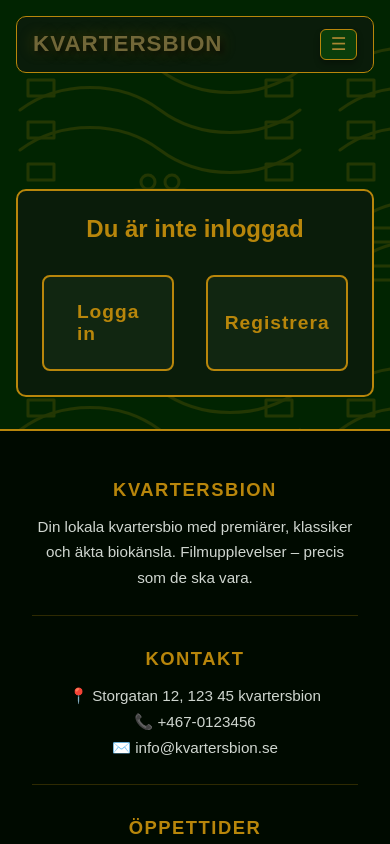
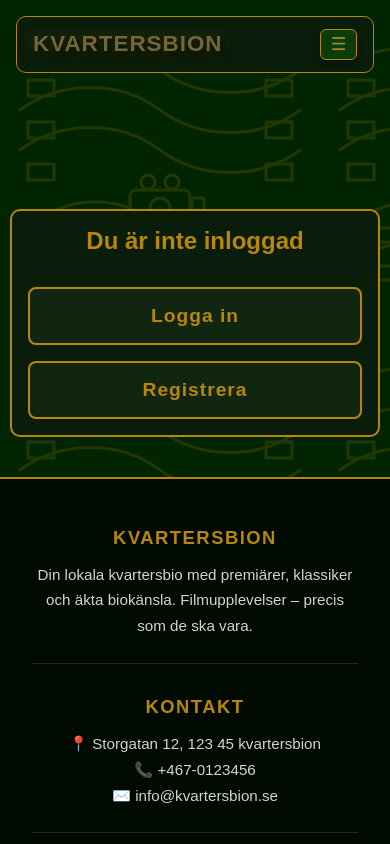
Before and after one commit to Jolle-Jay/Kvarters-Bion, a React (Vite) app: page /profile in a window 390 px wide. Shown: the top 844 px of the page. Built offline with nearby package versions, Linux system fonts and the light colour scheme.

Commit message:
Adjusted the profile page
for mobile view

```diff
--- a/src/CSS/profile.css
+++ b/src/CSS/profile.css
@@ -29,7 +29,7 @@
   background: #112611; /* Mörk bakgrund på boxen */
   border: 2px solid #B8860B; /* Gul ram */
   border-radius: 8px; /* Rundade hörn */
-  padding: 1.5rem 2.5rem; /* Inre avstånd i boxen */
+  padding: 1rem 2rem; /* Inre avstånd i boxen */
   display: flex; /* Centrerar innehållet i boxen */
   align-items: center; /* Vertikal centrering */
   justify-content: center; /* Horisontell centrering */
@@ -188,11 +188,10 @@
 } */
 
 /* Mobile responsive styles */
-@media (max-width: 768px) {
+@media (max-width: 481px) {
   .profile-container {
-    max-width: 100%;
-    margin: 100px 1rem 2rem;
-    padding: 1.5rem;
+    max-width: 95vw;
+    padding: 1rem;
   }
 
   .profile-container h2 {
@@ -216,6 +215,18 @@
     font-size: 0.95rem;
   }
 
+  .login-register-row {
+    flex-direction: column;
+    gap: 1rem;
+    align-items: center;
+  }
+
+  .login-register-box {
+    width: 100%;
+    min-width: 0;
+    padding: 1rem 0.5rem;
+  }
+
   .not-logged-in {
     padding: 1rem;
   }
```
